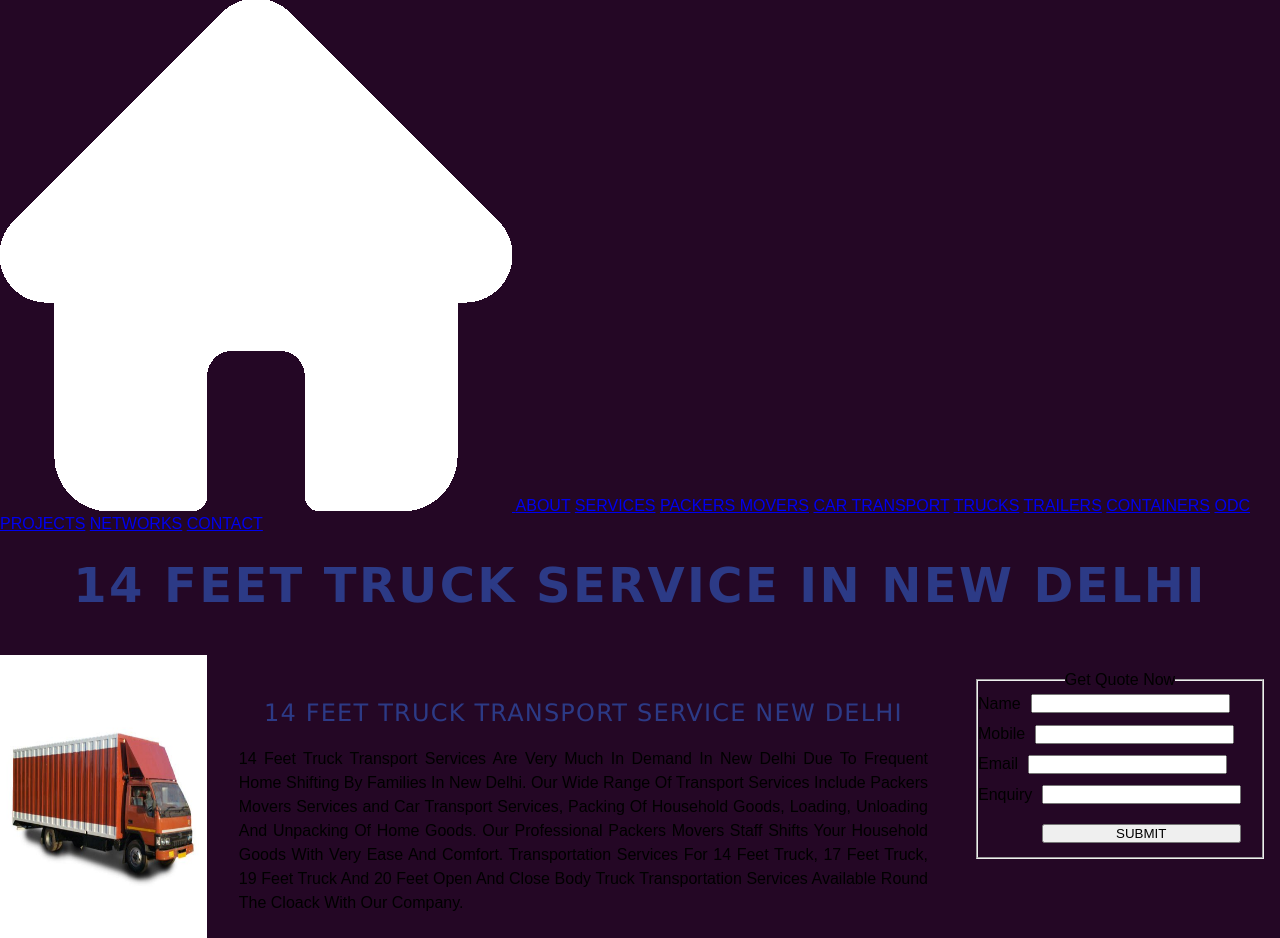
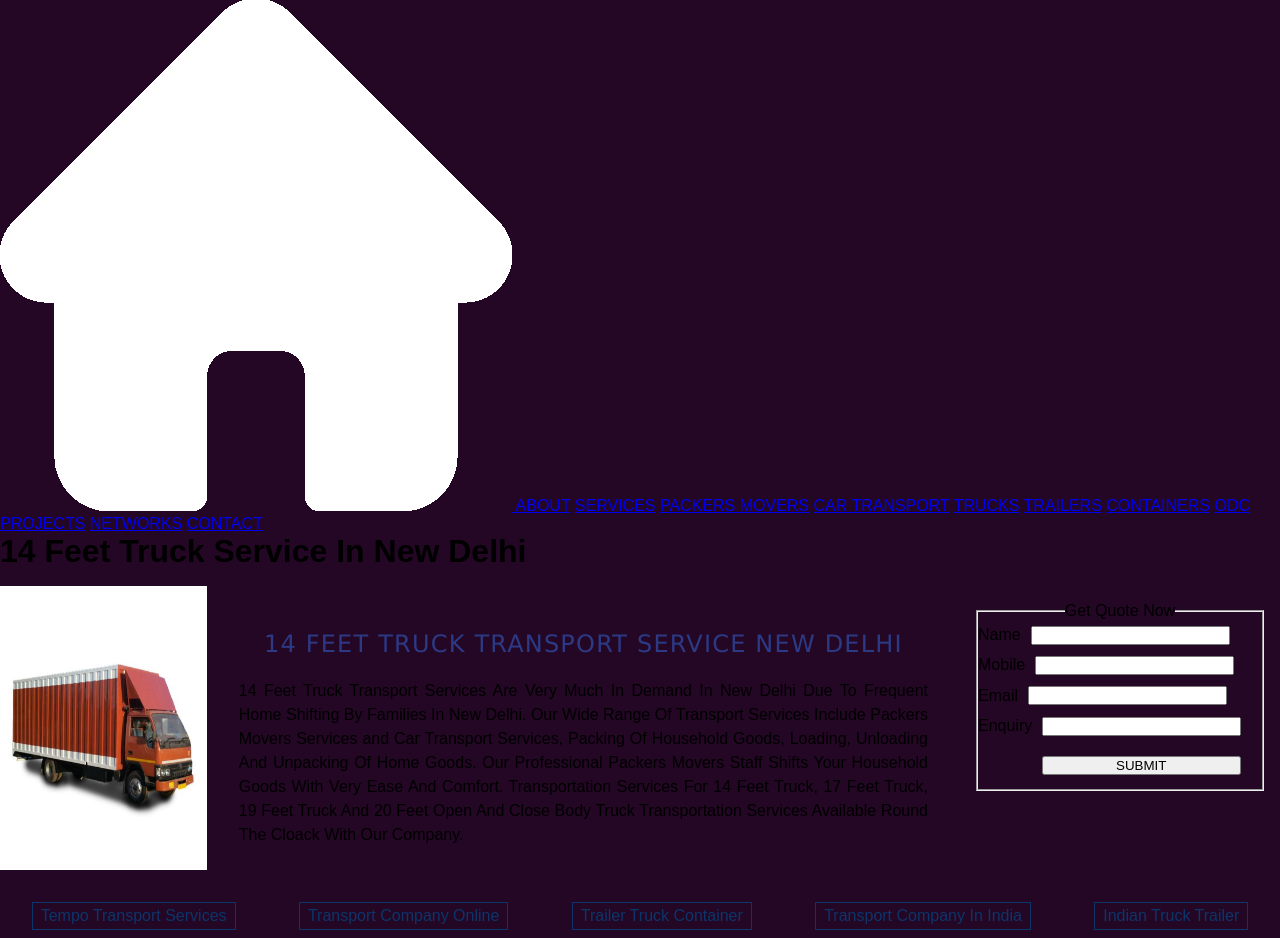
Before and after one commit to Balkara-Technologies/int, a PHP site: page /14-feet-truck-service-in-new-delhi.php in a window 1280 px wide. Shown: the part 2305-3243 px from the top of the page. Run offline with PHP 8.4, Linux system fonts and the light colour scheme.

Commit message:
add heading class heading -one
add css class for heading-one

```diff
--- a/14-feet-truck-service-in-new-delhi.php
+++ b/14-feet-truck-service-in-new-delhi.php
@@ -44,7 +44,7 @@
         <?php include "main-menu.php"; ?>
 
 <!-- About Section Starts Here -->
-        <h1 class="heading-1">14 Feet Truck Service In New Delhi</h1>
+        <h1 class="heading-one">14 Feet Truck Service In New Delhi</h1>
         <div class="about-section">
                 <div class="about-content">
                     <div class="about-image">
```
